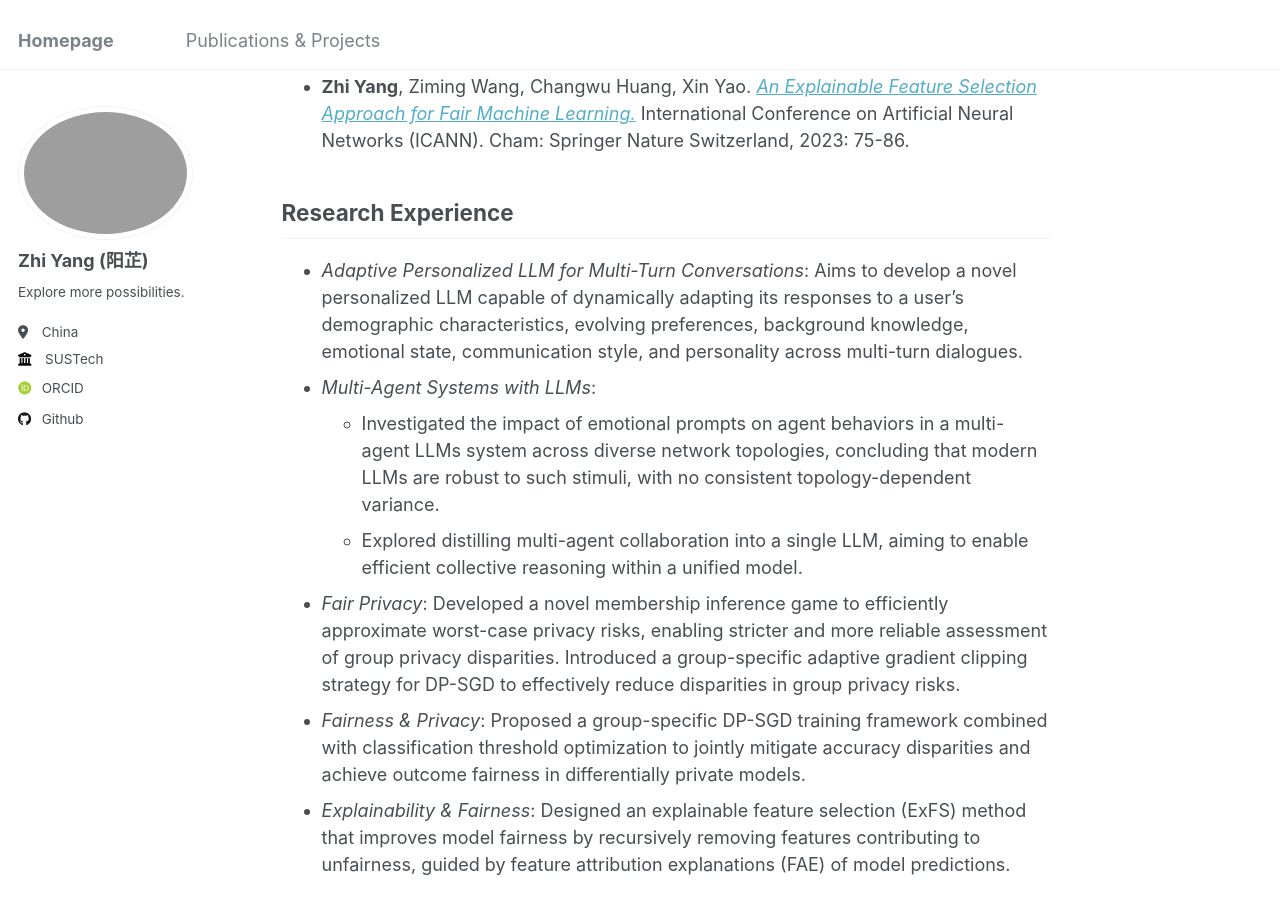
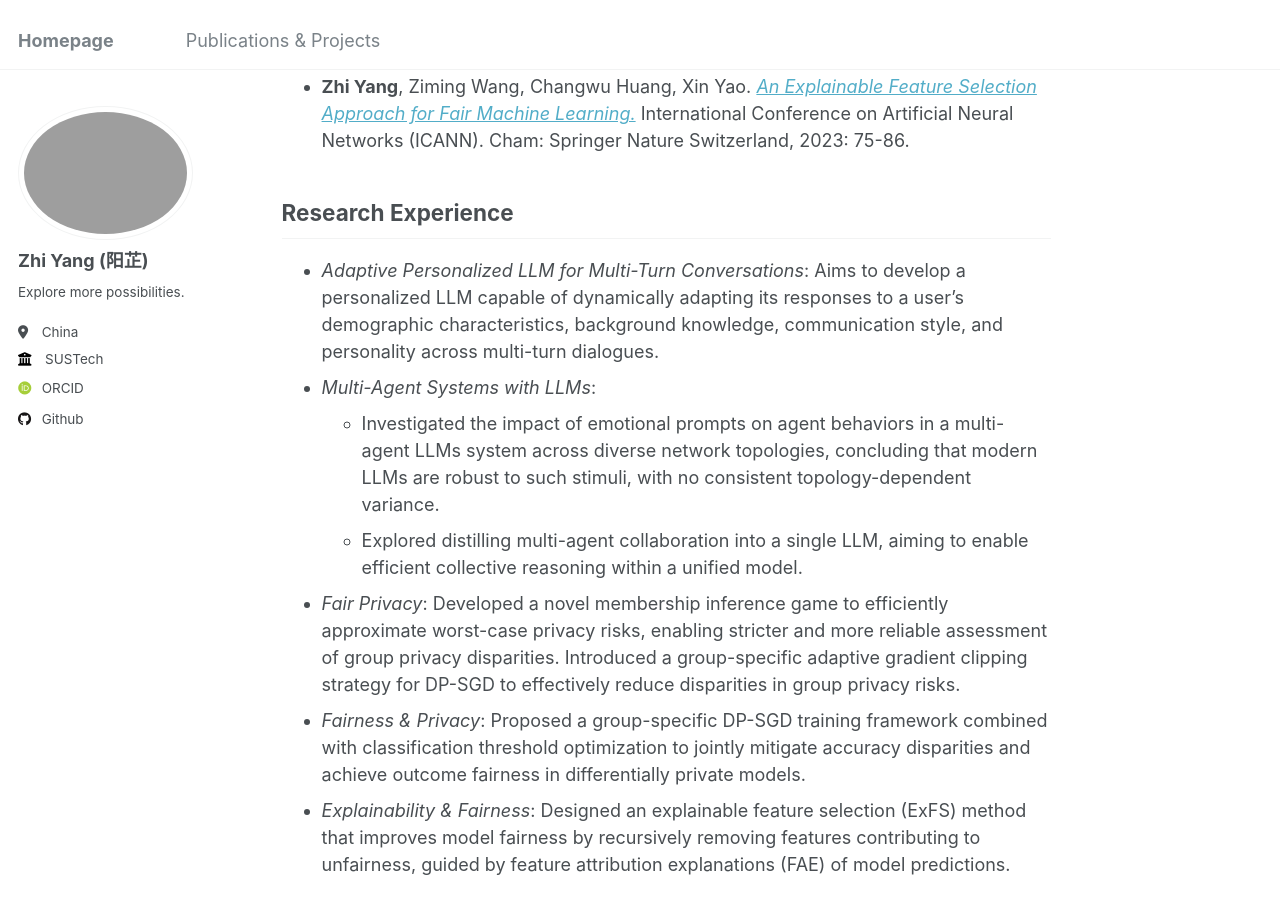
Before and after one commit to ruayz/ruayz.github.io, a Jekyll site: the page built from _pages/about.md, in a window 1280 px wide and 900 px high, scrolled down 1064 px. Built offline with Jekyll 4.4.1, drawn with Linux system fonts in a browser that asks for light colours; some web fonts are replaced.

Commit message:
Update about.md

```diff
--- a/_pages/about.md
+++ b/_pages/about.md
@@ -29,7 +29,7 @@ Publications
 
 Research Experience
 ------
-- *Adaptive Personalized LLM for Multi-Turn Conversations*: Aims to develop a novel personalized LLM capable of dynamically adapting its responses to a user's demographic characteristics, evolving preferences, background knowledge, emotional state, communication style, and personality across multi-turn dialogues.
+- *Adaptive Personalized LLM for Multi-Turn Conversations*: Aims to develop a  personalized LLM capable of dynamically adapting its responses to a user's demographic characteristics, background knowledge, communication style, and personality across multi-turn dialogues.
 - *Multi-Agent Systems with LLMs*:
     - Investigated the impact of emotional prompts on agent behaviors in a multi-agent LLMs system across diverse network topologies, concluding that modern LLMs are robust to such stimuli, with no consistent topology-dependent variance.
     - Explored distilling multi-agent collaboration into a single LLM, aiming to enable efficient collective reasoning within a unified model.
```
